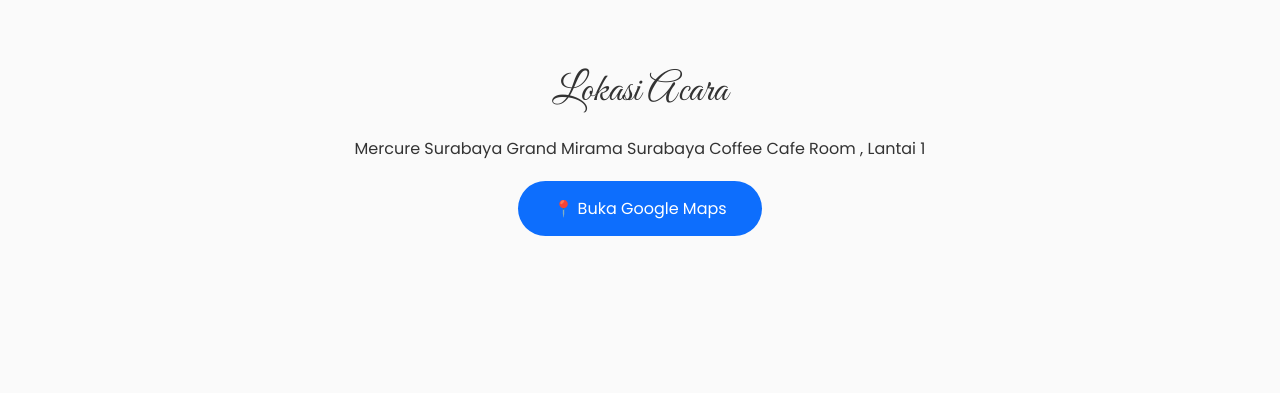
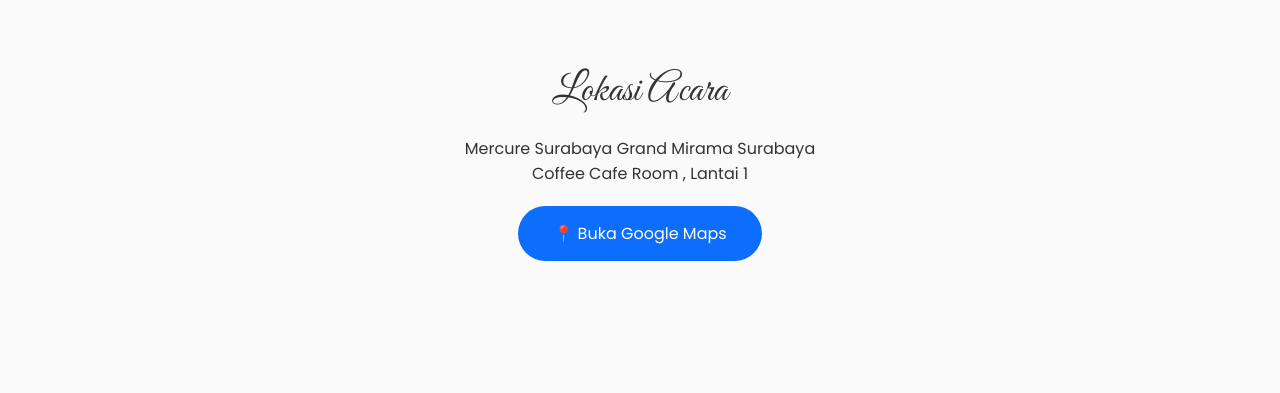
Before and after one commit to andriseptianto3996-crypto/UndanganIbadahSyukurAndri-Inri, a plain HTML site: page index.html in a window 1280 px wide. Shown: the part 1507-1900 px from the top of the page. Drawn offline with Linux system fonts and the light colour scheme.

Commit message:
Update index.html

```diff
--- a/index.html
+++ b/index.html
@@ -301,8 +301,8 @@
 
 <p>
 
-Mercure Surabaya Grand Mirama Surabaya
-Coffee Cafe Room , Lantai 1
+Mercure Surabaya Grand Mirama Surabaya</p>
+<p>Coffee Cafe Room , Lantai 1
 
 </p>
 
```
